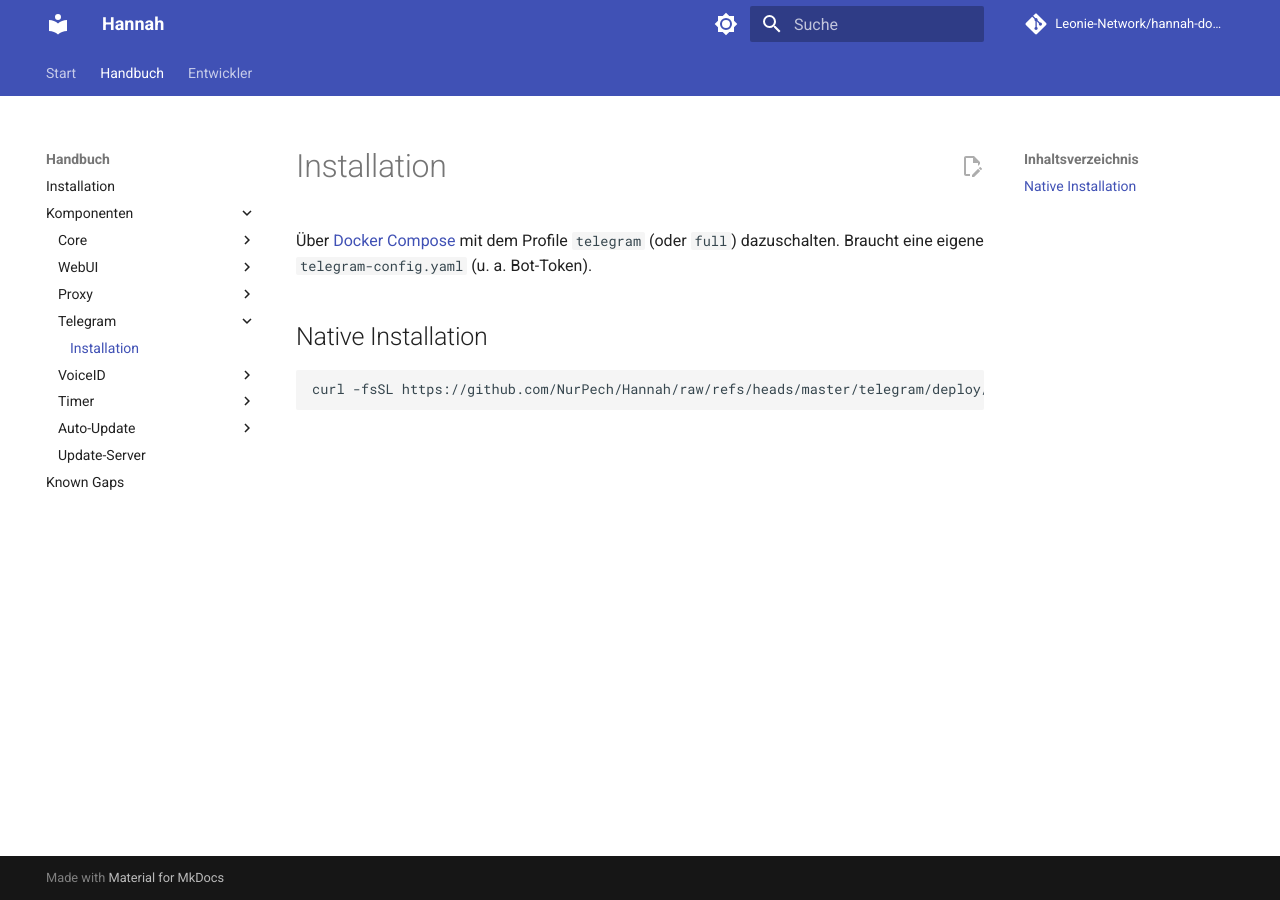
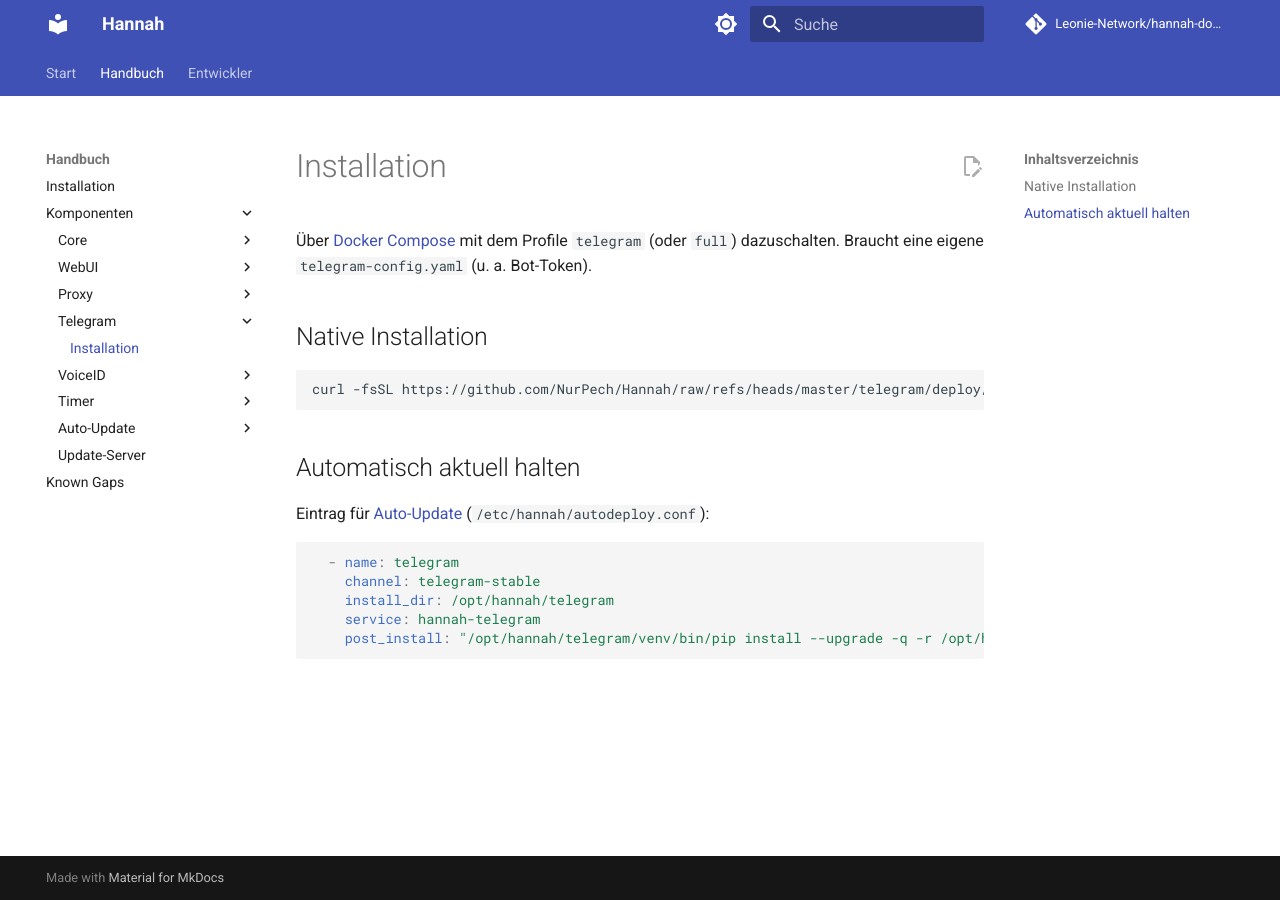
Before and after one commit to Leonie-Network/hannah-docs, an MkDocs documentation site: the page built from docs/components/telegram/installation.md, in a window 1280 px wide. Built offline with MkDocs 1.6.1 and Material for MkDocs 9.7.7, drawn with Linux system fonts in a browser that asks for light colours; comment, search, counter and statistics services are not loaded.

Commit message:
docs: add Auto-Update config entries for Telegram and WebUI
Core/Proxy/Timer/VoiceID/tg-autoresponder entries pending open
questions about their actual current state.

Co-Authored-By: Claude Sonnet 5 <noreply@anthropic.com>

````diff
--- a/docs/components/telegram/installation.md
+++ b/docs/components/telegram/installation.md
@@ -8,3 +8,15 @@
 ```bash
 curl -fsSL https://github.com/NurPech/Hannah/raw/refs/heads/master/telegram/deploy/install.sh | sudo bash
 ```
+
+## Automatisch aktuell halten
+
+Eintrag für [Auto-Update](../auto-update/index.md) (`/etc/hannah/autodeploy.conf`):
+
+```yaml
+  - name: telegram
+    channel: telegram-stable
+    install_dir: /opt/hannah/telegram
+    service: hannah-telegram
+    post_install: "/opt/hannah/telegram/venv/bin/pip install --upgrade -q -r /opt/hannah/telegram/requirements.txt"
+```
````
Also changed, not shown: docs/components/webui/installation.md (+12 -0 lines).
